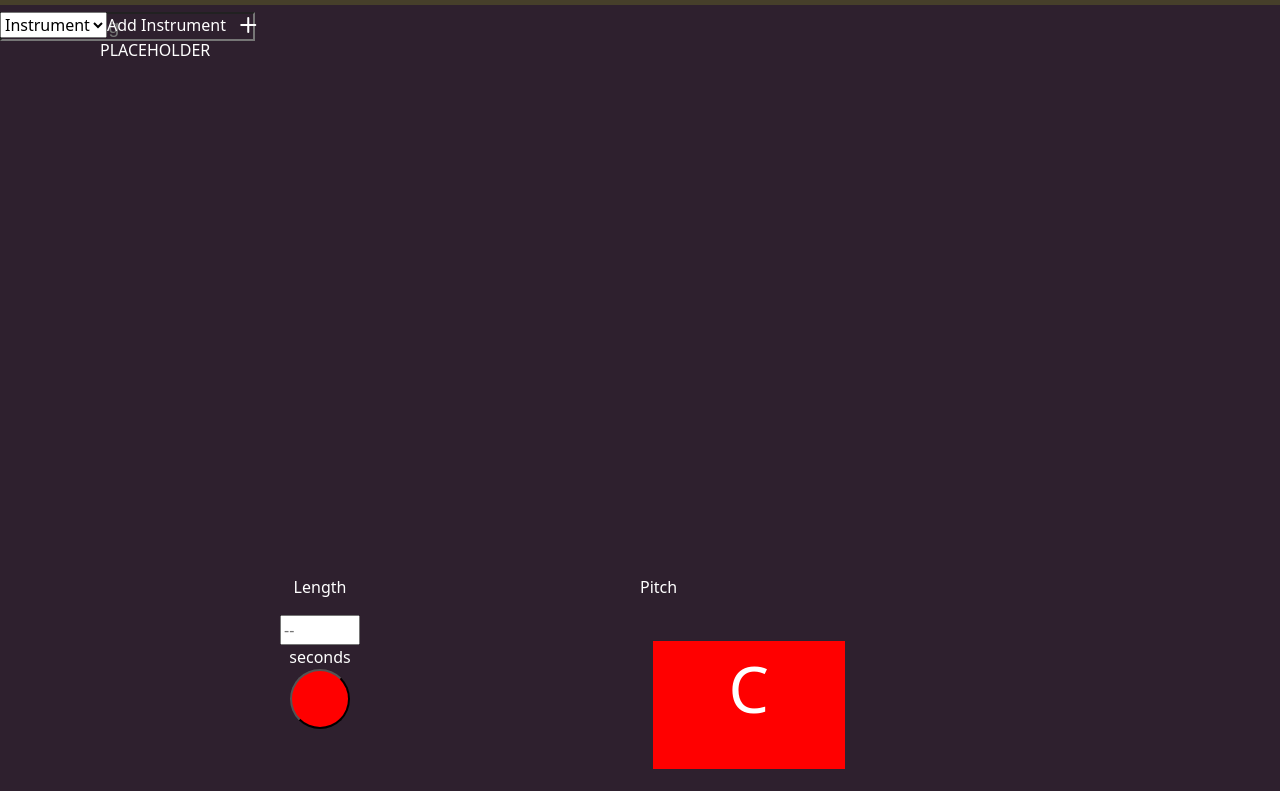
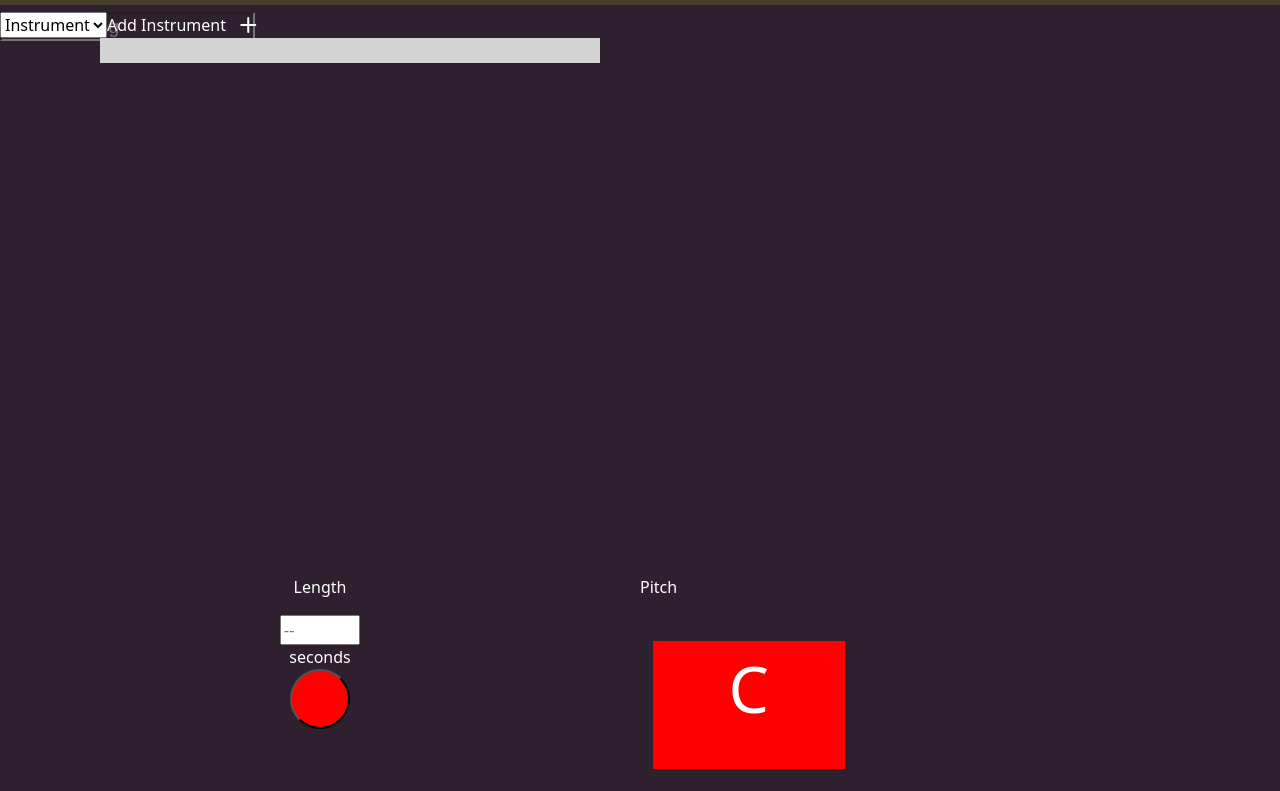
Before and after one commit to crwoffinden/startup, a plain HTML site: page newProject.html in a window 1280 px wide. Shown: the part 65-856 px from the top of the page. Drawn offline with nearby package versions, Linux system fonts and the light colour scheme.

Commit message:
modified:   main.css 	modified:   newProject.html

```diff
--- a/main.css
+++ b/main.css
@@ -104,7 +104,18 @@
 .instrument-visual {
     position: absolute;
     left: 100px;
-    display: grid;
+    display: flex;
+    flex-direction: row;
+}
+
+.block {
+    background-color: lightgray;
+    width: 100px;
+    height: 25px;
+    margin: 0;
+    border: 0;
+    padding: 0;
+    border-color: gray;
 }
 
 .length {
--- a/newProject.html
+++ b/newProject.html
@@ -41,7 +41,13 @@
                             <option>Violin</option>
                             <!--Add more options-->
                         </select>
-                        <div class="instrument-visual">PLACEHOLDER</div> <!--Fix CSS-->
+                        <div class="instrument-visual">
+                            <div class="block"></div>
+                            <div class="block"></div>
+                            <div class="block"></div>
+                            <div class="block"></div>
+                            <div class="block"></div>
+                        </div> <!--Fix CSS-->
                     </tr>
                     <tr class="instrument">Add Instrument
                         <i class="bi bi-plus-lg" onclick="addInstrument()"></i>
```
